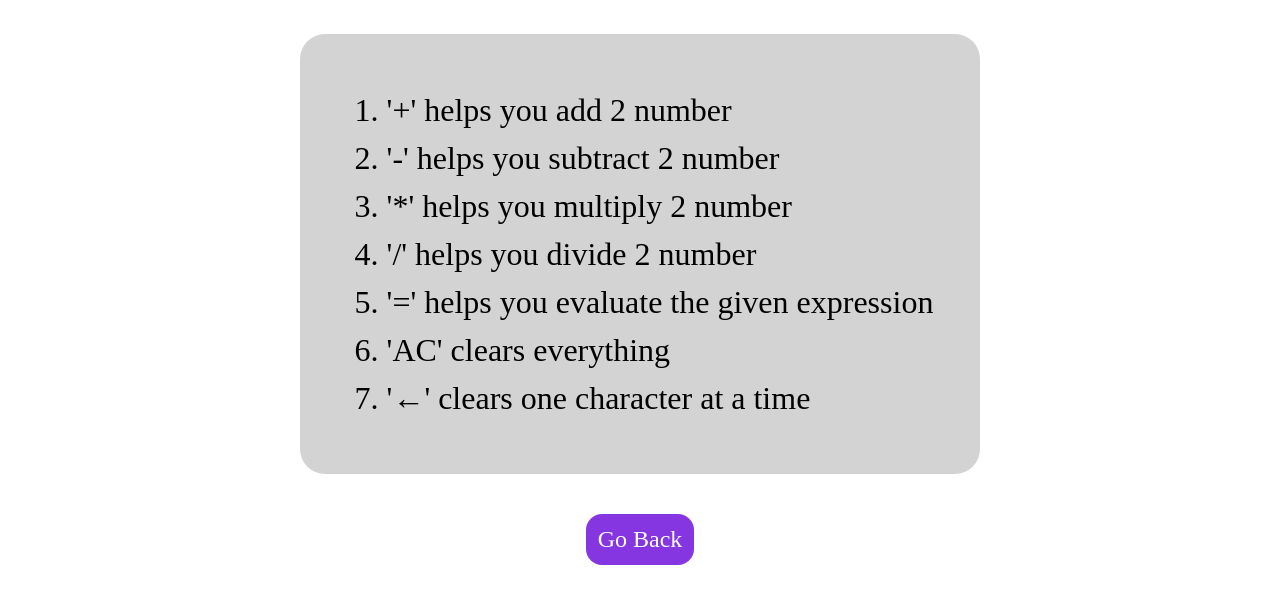
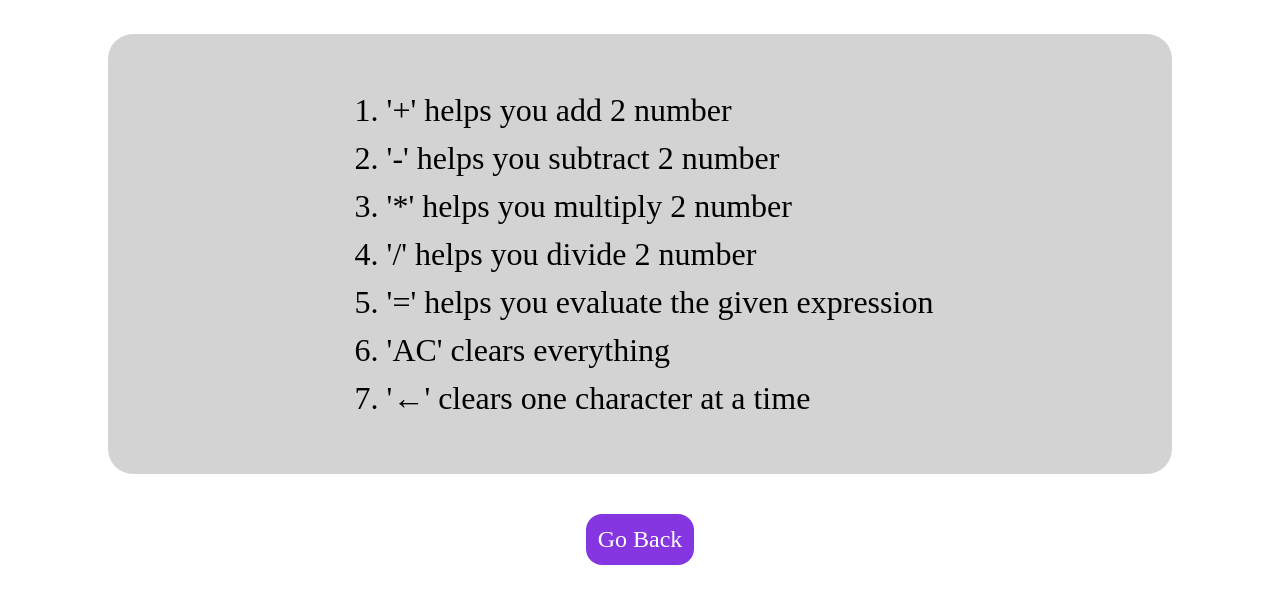
Before and after one commit to milanp19/Calculator_project, a plain HTML site: page guide/guide.html in a window 1280 px wide. Shown: the part 136-740 px from the top of the page. Drawn offline with Linux system fonts and the light colour scheme.

Commit message:
fixed layout issues

```diff
--- a/Calculator/style.css
+++ b/Calculator/style.css
@@ -13,6 +13,7 @@ section{
     display: flex;
     justify-content: space-evenly;
     align-items: center;
+    flex-wrap: wrap;
 }
 
 .container {
--- a/guide/guide.css
+++ b/guide/guide.css
@@ -20,7 +20,7 @@ div{
     flex-direction: column;
     justify-content: center;
     align-items: center;
-    width: 50vw;
+    width: 80vw;
     height: 50vh;
     padding: 20px;
     border-radius: 25px;
```
